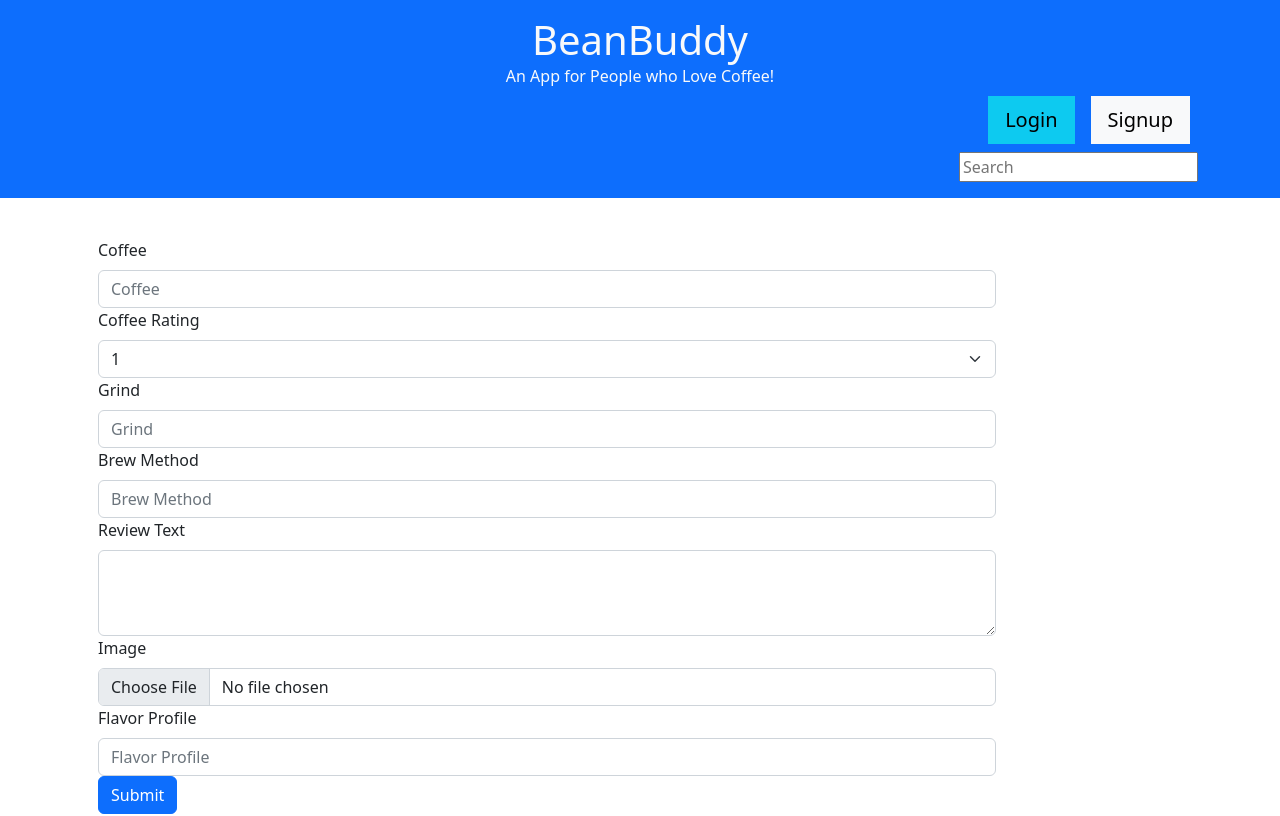
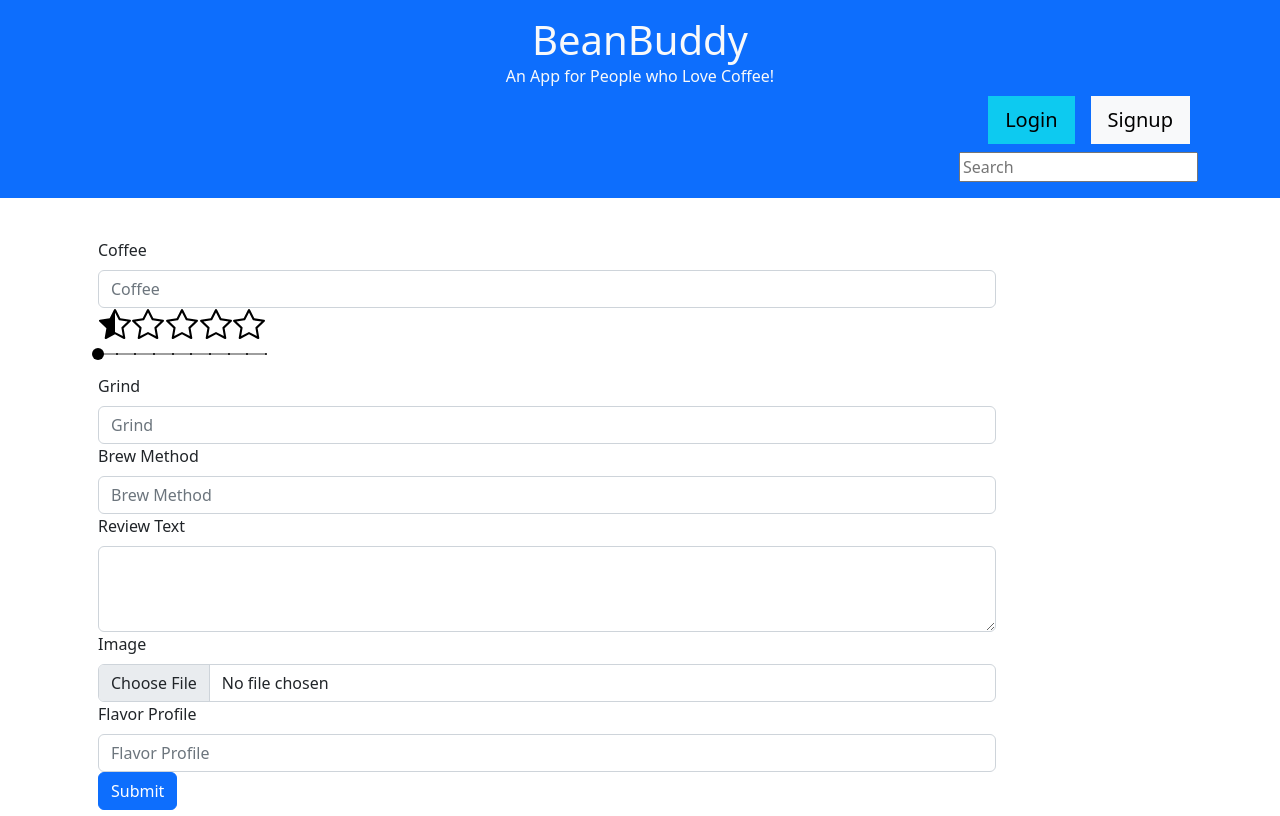
Before and after one commit to danielstewart914/beanBuddy, a React (Create React App) app in the folder client/: page /add-review in a window 1280 px wide. Shown: the top 816 px of the page. Built offline with nearby package versions, Linux system fonts and the light colour scheme.

Commit message:
implemented rating input into add review page

```diff
--- a/client/src/pages/AddReview.js
+++ b/client/src/pages/AddReview.js
@@ -7,6 +7,7 @@ import { useMutation } from "@apollo/client";
 import { ADD_REVIEW } from "../utils/mutations";
 
 import Auth from "../utils/auth";
+import StarRatingInput from "../components/StarRatingInput";
 
 const AddReview = () => {
   const [formState, setFormState] = useState({
@@ -18,6 +19,8 @@ const AddReview = () => {
     image: "",
     flavorProfile: "",
   });
+
+ const [rating, setRating] = useState(1);
 
   const [addReview] = useMutation(ADD_REVIEW);
 
@@ -61,23 +64,7 @@ const AddReview = () => {
               />
             </Form.Group>
             <Form.Group>
-              <Form.Label htmlFor="coffeeRating">Coffee Rating</Form.Label>
-              <Form.Select
-                name="coffeeRating"
-                value={formState.coffeeRating}
-                onChange={handleChange}
-              >
-                <option value="1">1</option>
-                <option value="2">2</option>
-                <option value="3">3</option>
-                <option value="4">4</option>
-                <option value="5">5</option>
-                <option value="6">6</option>
-                <option value="7">7</option>
-                <option value="8">8</option>
-                <option value="9">9</option>
-                <option value="10">10</option>
-              </Form.Select>
+              <StarRatingInput rating={rating} setRating={setRating}/>
             </Form.Group>
             <Form.Group>
               <Form.Label htmlFor="grind">Grind</Form.Label>
```
